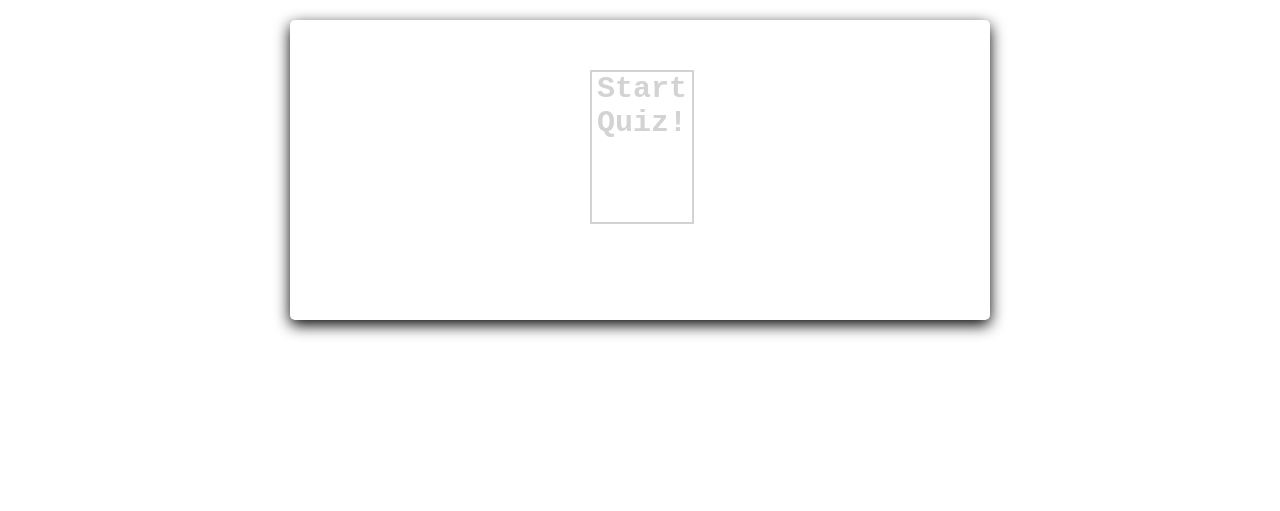
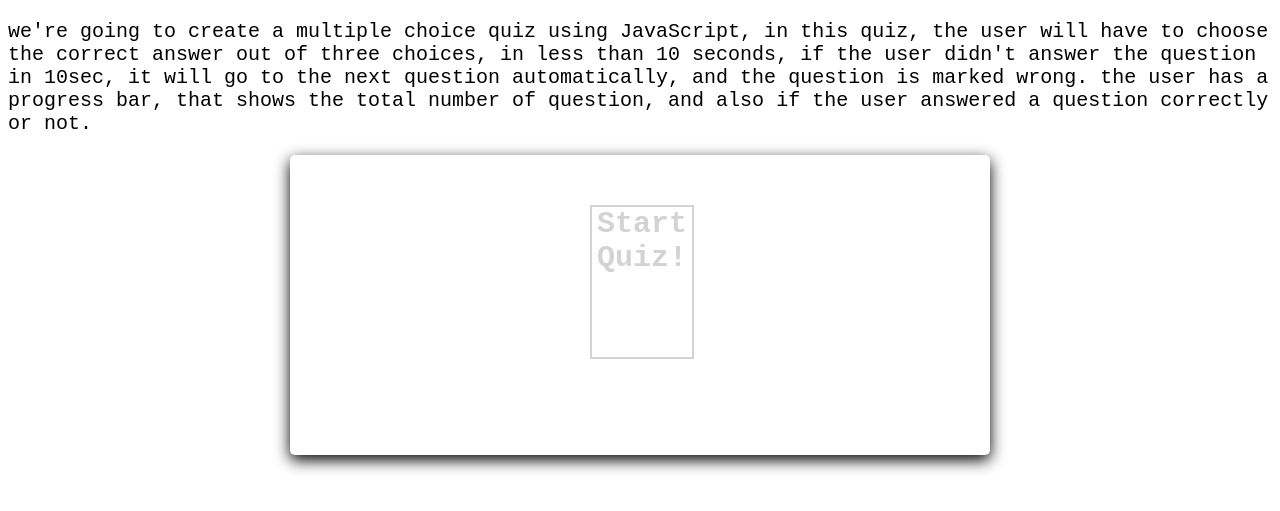
Before and after one commit to Varma010/Design-Project-1, a Jekyll site: the page index.html, which Jekyll copies as it is, in a window 1280 px wide. Shown: the top 511 px of the page. Built offline with Jekyll 4.4.1, drawn with Linux system fonts in a browser that asks for light colours.

Commit message:
Update index.html

```diff
--- a/index.html
+++ b/index.html
@@ -6,6 +6,7 @@
     <link rel="stylesheet" href="style.css">
 </head>
 <body>
+    <p> we're going to create a multiple choice quiz using JavaScript, in this quiz, the user will have to choose the correct answer out of three choices, in less than 10 seconds, if the user didn't answer the question in 10sec, it will go to the next question automatically, and the question is marked wrong. the user has a progress bar, that shows the total number of question, and also if the user answered a question correctly or not.</p>
     <div id="container">
         <div id="start">Start Quiz!</div>
         <div id="quiz" style="display: none">
```
